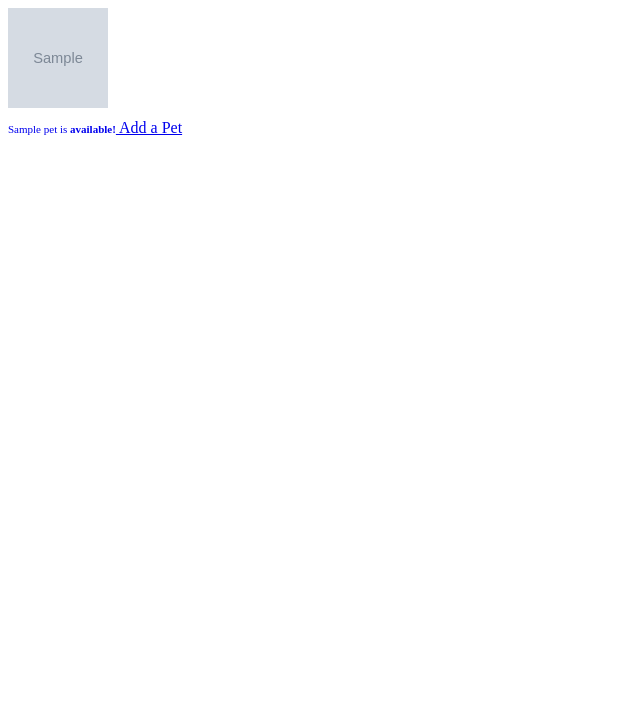
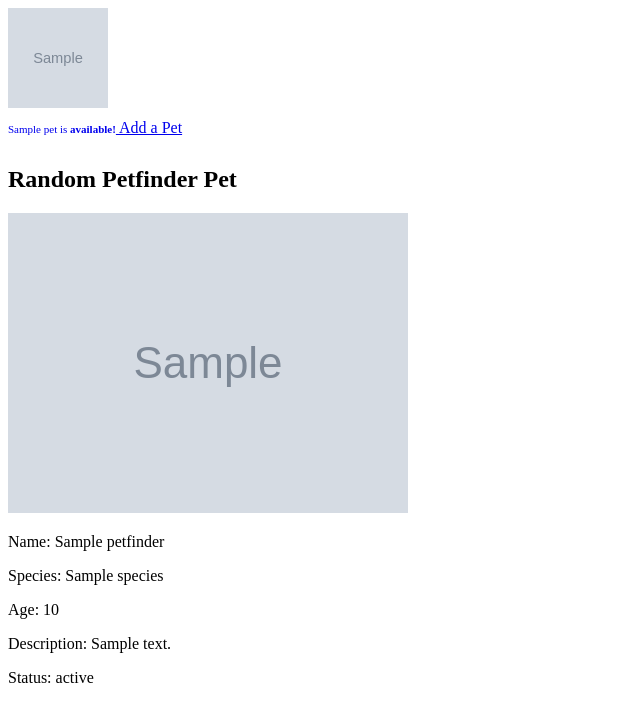
Before and after one commit to GroverW/flask-adopt, a Flask app: template templates/index.html in a window 1280 px wide. Shown: the top 722 px of the page, without its empty margins (0-640 px from the left). Run offline with Flask 2, Linux system fonts and the light colour scheme; tables that the repository leaves empty hold one stand-in row (values such as "Sample post"); the template is opened without the code that fills it: values that come from a table or form of the project are taken from there, most other values are stand-ins (such as "Sample title", 1, 10 or a date in 2020); grey boxes marked "Sample" are stand-in pictures; parts of the project's set-up code (start-up, migrations or seed data) failed here and were passed over.

Commit message:
Working but ugly adoption site with API connection to Petfinder

```diff
--- a/app.py
+++ b/app.py
@@ -1,7 +1,9 @@
-from flask import Flask, redirect, render_template, request
+from flask import Flask, redirect, render_template
 from models import db, connect_db, Pet
 from flask_debugtoolbar import DebugToolbarExtension
 from forms import AddPetForm, EditPetForm
+import requests
+from secrets import bearer_token
 
 app = Flask(__name__)
 app.config
@@ -20,22 +22,32 @@
 @app.route('/')
 def home_page():
     pets = Pet.query.all()
+    petfinder = get_petfinder_pet()
 
-    return render_template('index.html', pets=pets)
+    return render_template('index.html', pets=pets, petfinder=petfinder)
 
 
 @app.route('/<int:petid>', methods=['GET', 'POST'])
-def pet_page(petid):
+def show_pet_page(petid):
+    """Page where people can view and edit pet"""
     pet = Pet.query.get(petid)
-    form = EditPetForm()
+    form = EditPetForm(obj=pet)
 
-    print("********************pet", pet, "form", form)
+    if form.validate_on_submit():
+        pet.photo_url = form.photo_url.data or None
+        pet.notes = form.notes.data
+        pet.available = form.available.data
+
+        db.session.commit()
+
+        return redirect('/')
 
     return render_template('pet_details.html', pet=pet, form=form)
 
 
 @app.route('/add', methods=['GET', 'POST'])
-def add_pet():
+def show_add_pet_form():
+    """Page shows add pet form, and validates submissions."""
     form = AddPetForm()
 
     if form.validate_on_submit():
@@ -58,3 +70,20 @@
         return redirect('/')
 
     return render_template('add_pet.html', form=form)
+
+
+def get_petfinder_pet():
+    response = requests.get('https://api.petfinder.com/v2/animals?sort=random&limit=1',
+                            headers={'Authorization': f'Bearer {bearer_token}'})
+
+    json_animal = response.json()
+    animal = json_animal['animals'][0]
+
+    animal_atts = {'name': animal['name'],
+                   'species': animal['species'],
+                   'age': animal['age'],
+                   'description': animal['description'],
+                   'photourl': animal['photos'][0]['medium'],
+                   'status': animal['status']}
+
+    return animal_atts
--- a/templates/index.html
+++ b/templates/index.html
@@ -20,4 +20,17 @@
 
     <a href="/add">Add a Pet</a>
 
+
+    <div class="petfinder">
+        <h2>Random Petfinder Pet</h2>
+        <div><img src="{{ petfinder.photourl }}"></div>
+        <div>
+            <p>Name: {{ petfinder.name }}</p>
+            <p>Species: {{ petfinder.species }}</p>
+            <p>Age: {{ petfinder.age }}</p>
+            <p>Description: {{ petfinder.description }}</p>
+            <p>Status: {{ petfinder.status }}</p>
+        </div>
+    </div>
+
 {% endblock %}
--- a/templates/pet_details.html
+++ b/templates/pet_details.html
@@ -16,7 +16,8 @@
                         Unknown
                     {% endif %}
             </p>
-            <p>Species: {% if pet.species %}
+            <p>Species:
+                {% if pet.species %}
                     {{pet.species}}
                 {% else %}
                     Unknown
```
Also changed, not shown: forms.py (+2 -5 lines), requirements.txt (deleted, +0 -13 lines).
